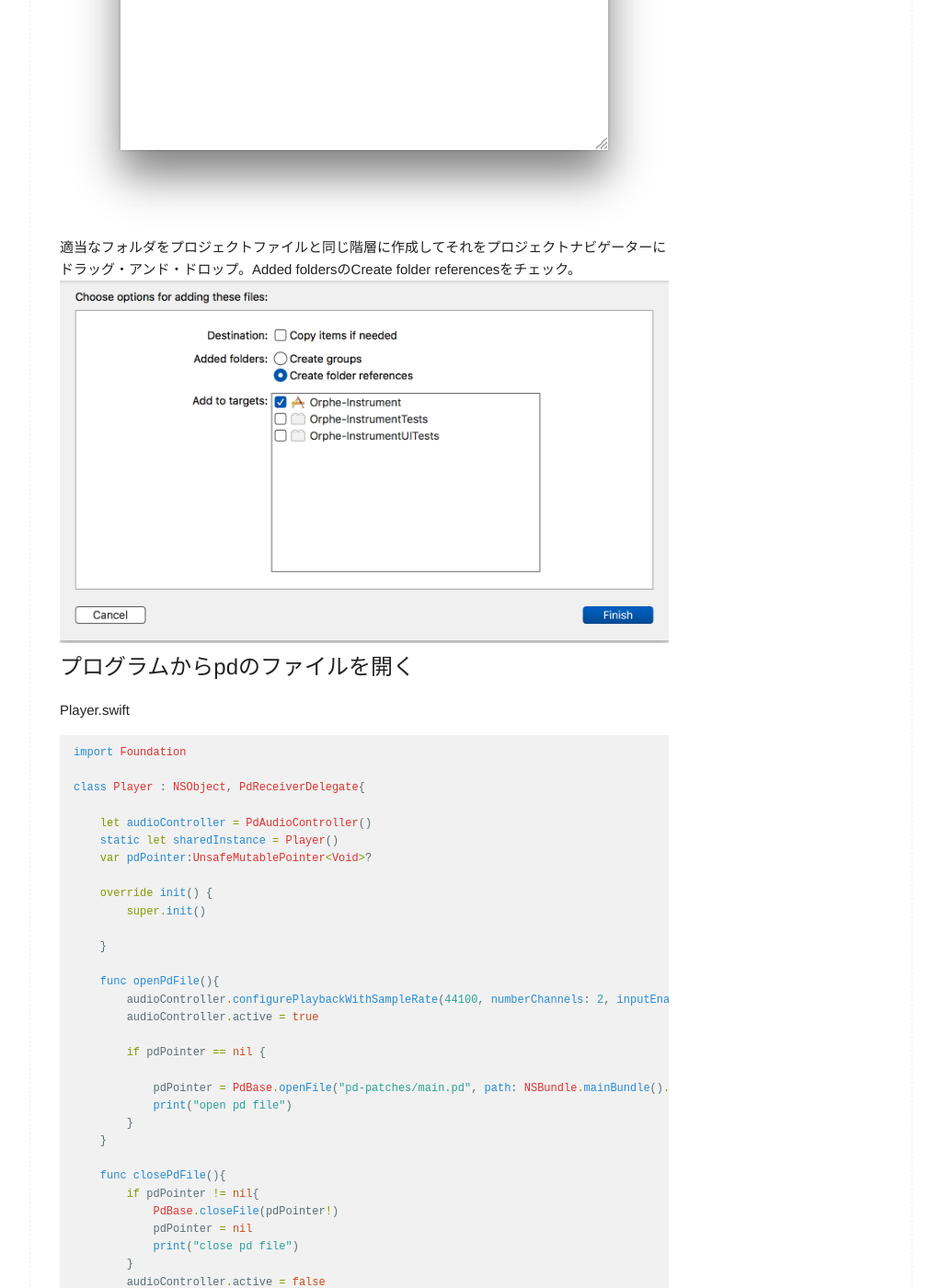
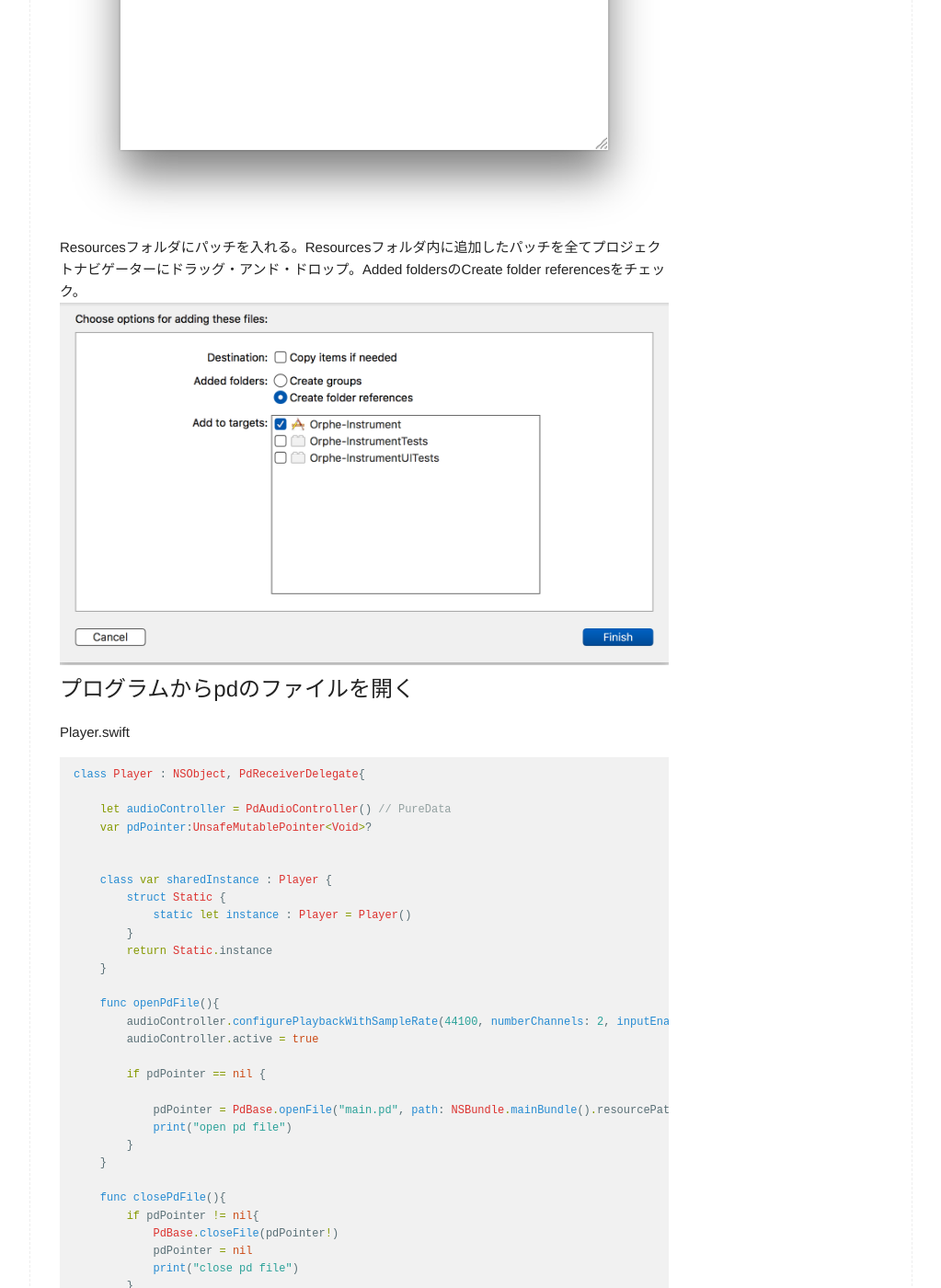
Before and after one commit to NAKANISYNTH/NAKANISYNTH.github.io, a Jekyll site: the page built from _posts/2017-01-01-introduction-libpd-swift.markdown, in a window 1280 px wide and 1400 px high, scrolled down 1405 px. Shown: the whole window at 92% size, without its empty margins (128-1151 px from the left). Built offline with Jekyll 4.4.1, drawn with Linux system fonts in a browser that asks for light colours; comment, search, counter and statistics services are not loaded.

Commit message:
2017/1/1の記事を一部修正

```diff
--- a/_posts/2017-01-01-introduction-libpd-swift.markdown
+++ b/_posts/2017-01-01-introduction-libpd-swift.markdown
@@ -37,7 +37,7 @@ pd-for-iosはObjective-Cで書かれているので、Swiftのプロジェクト
 # pdのファイルを配置
 とりあえずサイン波を鳴らすだけのパッチを用意して音が鳴ることを確認する。
 ![add files]({{site.baseurl}}/assets/img/2017-01-02-pdpatch.png)
-適当なフォルダをプロジェクトファイルと同じ階層に作成してそれをプロジェクトナビゲーターにドラッグ・アンド・ドロップ。Added foldersのCreate folder referencesをチェック。
+Resourcesフォルダにパッチを入れる。Resourcesフォルダ内に追加したパッチを全てプロジェクトナビゲーターにドラッグ・アンド・ドロップ。Added foldersのCreate folder referencesをチェック。
 ![add files]({{site.baseurl}}/assets/img/2017-01-01-addfiles.png)
 
 # プログラムからpdのファイルを開く
@@ -45,17 +45,17 @@ pd-for-iosはObjective-Cで書かれているので、Swiftのプロジェクト
 Player.swift
 
 {% highlight swift %}
-import Foundation
-
 class Player : NSObject, PdReceiverDelegate{
 
-    let audioController = PdAudioController()
-    static let sharedInstance = Player()
+    let audioController = PdAudioController() // PureData
     var pdPointer:UnsafeMutablePointer<Void>?
 
-    override init() {
-        super.init()
 
+    class var sharedInstance : Player {
+        struct Static {
+            static let instance : Player = Player()
+        }
+        return Static.instance
     }
 
     func openPdFile(){
@@ -64,7 +64,7 @@ class Player : NSObject, PdReceiverDelegate{
 
         if pdPointer == nil {
 
-            pdPointer = PdBase.openFile("pd-patches/main.pd", path: NSBundle.mainBundle().resourcePath)
+            pdPointer = PdBase.openFile("main.pd", path: NSBundle.mainBundle().resourcePath)
             print("open pd file")
         }
     }
@@ -79,6 +79,7 @@ class Player : NSObject, PdReceiverDelegate{
     }
 
 }
+
 {% endhighlight %}
 
 ViewController.swift
```
